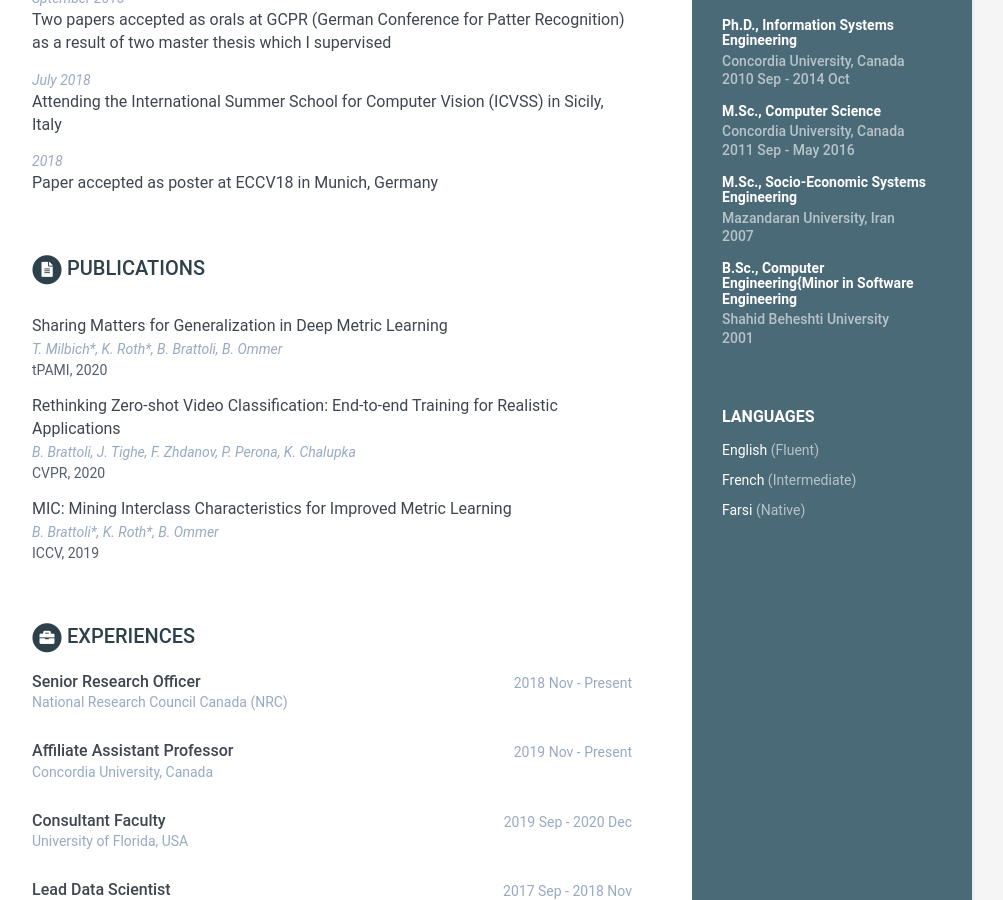
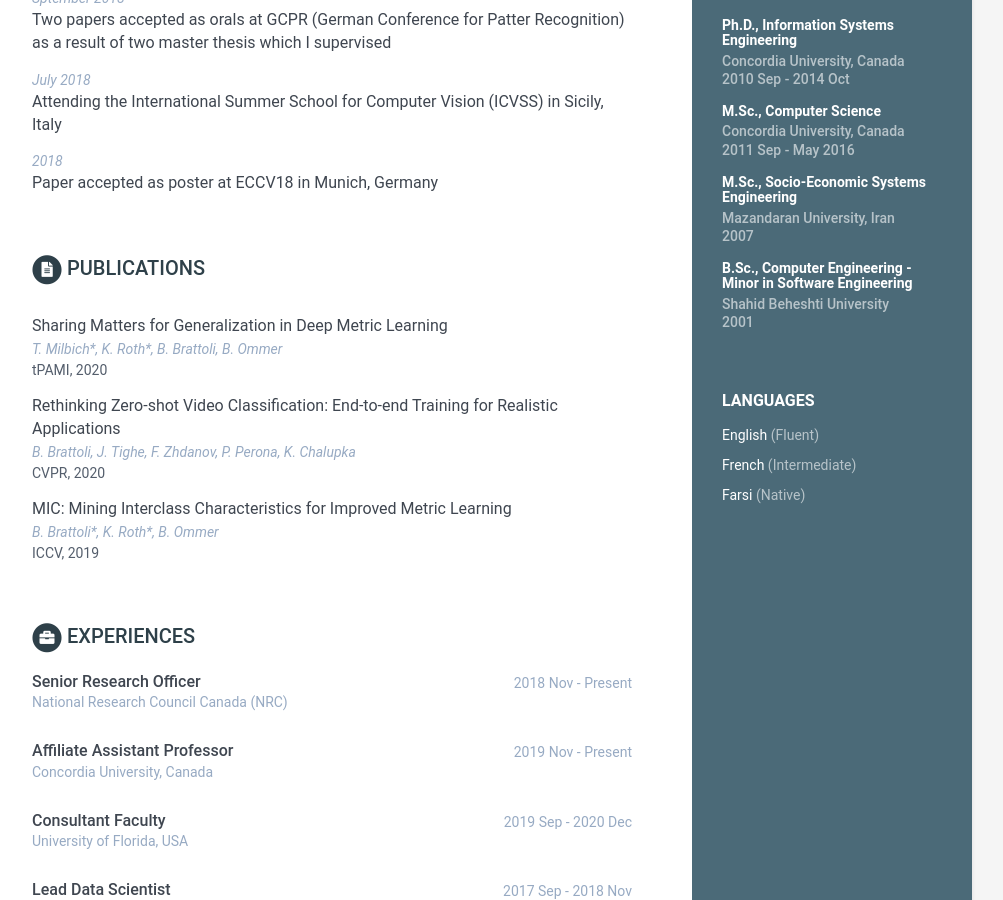
Before and after one commit to ashkan-nrc/ashkan-nrc.github.io, a Jekyll site: the page built from index.html, in a window 1280 px wide and 900 px high, scrolled down 491 px. Shown: the whole window, without its empty margins (168-1171 px from the left). Built offline with Jekyll 4.4.1, drawn with Linux system fonts in a browser that asks for light colours.

```diff
--- a/_data/data.yml
+++ b/_data/data.yml
@@ -86,7 +86,7 @@ education:
       time: 2007
       details: |
 
-    - degree: B.Sc., Computer Engineering{Minor in Software Engineering
+    - degree: B.Sc., Computer Engineering - Minor in Software Engineering
       university: Shahid Beheshti University
       time: 2001
       details: |
```
